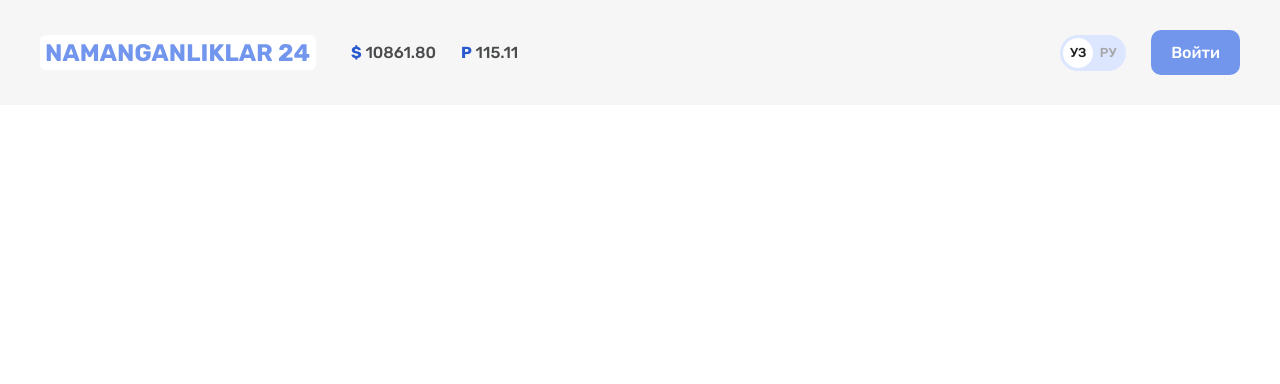
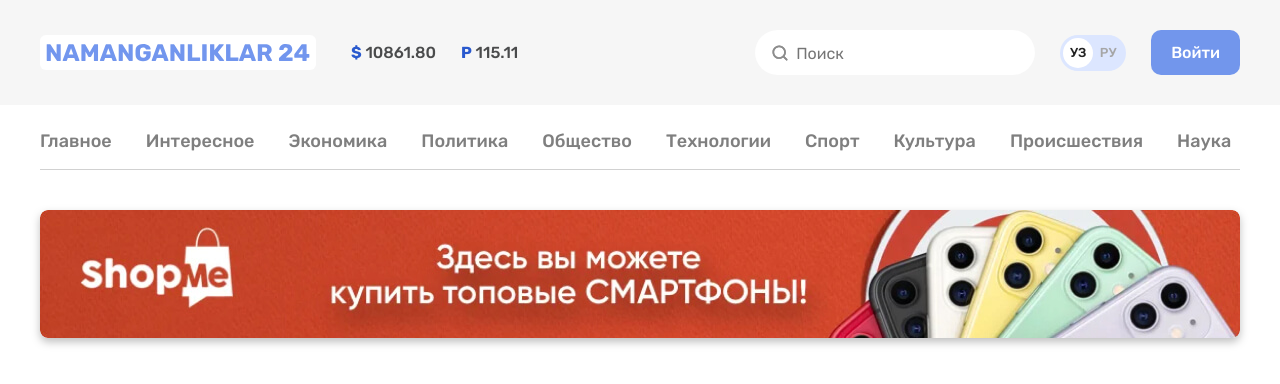
Before and after one commit to Azizbek-Boyhamdamov/n-24, a plain HTML site: page index.html in a window 1280 px wide. Drawn offline with Linux system fonts and the light colour scheme.

Commit message:
Add sitenav , site- header-banner and add search icon background of global-search-form-input

```diff
--- a/css/style.css
+++ b/css/style.css
@@ -1,6 +1,12 @@
 
 *{
   box-sizing: border-box;
+}
+
+*:focus{
+  outline: 1px dashed #2959CE;
+  offset: 2px;
+  outline-offset: 3px;
 }
 
 html{
@@ -60,6 +66,7 @@ li{
 .site-header-top {
   padding-top: 30px;
   padding-bottom: 30px;
+  margin-bottom: 10px;
   background-color: #f6f6f6;
 }
 
@@ -86,6 +93,7 @@ li{
 
 
 /* CURRENCY-RATES */
+
 .currency-rates {
   display: flex;
   align-items: center;
@@ -93,12 +101,37 @@ li{
   margin: 0;
   margin-right: auto;
 }
+
 .currency-rates-item:not(:last-child) {
   margin-right: 25px;
 }
+
 .currency-label {
   color: #2959CE;
 }
+
+
+/* GLOBAL-SEARCH-FORM */
+
+.global-search-form {
+  margin-right: 25px;
+}
+
+.global-search-form-input {
+  background-image: url("../img/search.svg");
+  background-repeat: no-repeat;
+  background-position: left;
+  background-position: 15px  13px;
+  border: 0;
+  border-radius: 36px;
+  padding-top: 15px;
+  padding-right: 20px;
+  padding-bottom: 13px;
+  padding-left: 41px;
+  font-style: 14px;
+  line-height: 17px;
+}
+
 /* LANG-TOGGLE */
 .lang-toggle {
   display: flex;
@@ -135,3 +168,53 @@ li{
 .button-primary:active{
   opacity: 0.6;
 }
+
+
+/* SITENAV */
+.sitenav {
+  border-bottom: 1px solid #D1D1D1;
+  padding-top: 12px;
+  padding-bottom: 12px;
+  margin-bottom: 40px;
+}
+
+.sitenav-list {
+  display: flex;
+  align-items: center;
+  flex-wrap: wrap;
+  padding: 0;
+  margin: 0;
+  margin-right: -34px;
+}
+
+.sitenav-item {
+  margin-right: 34px;
+  margin-top: 4px;
+  margin-bottom: 4px;
+}
+
+.sitenav-link {
+  color: #7F7F7F;
+  font-size: 18px;
+  line-height: 21px;
+}
+
+.sitenav-link:hover{
+  color: #2959CE;
+}
+
+.sitenav-link:active{
+  opacity: 0.6;
+}
+
+
+/* BANNER-PART */
+
+.site-header-banner-link{
+  display: flex;
+}
+
+.banner-img {
+  border-radius: 8px;
+  filter: drop-shadow(0px 4px 4px rgba(0, 0, 0, 0.25));
+}
--- a/index.html
+++ b/index.html
@@ -31,6 +31,9 @@
         </ul>
 
         <!-- GLOBAL SEARCH FORM -->
+        <form class="global-search-form" action="https://echo.htmlacademy.ru" method="get">
+          <input aria-label="search" class="global-search-form-input" type="search" name="search" placeholder="Поиск" required >
+        </form>
 
         <!-- LANG-TOGGLE -->
         <div class="lang-toggle">
@@ -42,6 +45,33 @@
         <a class="button button-primary" href="./index.html">Войти</a>
       </div>
     </div>
+
+    <div class="container">
+      <!-- SITENAV -->
+      <nav class="sitenav">
+        <ul class="sitenav-list">
+          <li class="sitenav-item"><a class="sitenav-link" href="#" >Главное</a></li>
+          <li class="sitenav-item"><a class="sitenav-link" href="#" >Интересное</a></li>
+          <li class="sitenav-item"><a class="sitenav-link" href="#" >Экономика</a></li>
+          <li class="sitenav-item"><a class="sitenav-link" href="#" >Политика</a></li>
+          <li class="sitenav-item"><a class="sitenav-link" href="#" >Общество</a></li>
+          <li class="sitenav-item"><a class="sitenav-link" href="#" >Технологии</a></li>
+          <li class="sitenav-item"><a class="sitenav-link" href="#" >Спорт</a></li>
+          <li class="sitenav-item"><a class="sitenav-link" href="#" >Культура</a></li>
+          <li class="sitenav-item"><a class="sitenav-link" href="#" >Происшествия</a></li>
+          <li class="sitenav-item"><a class="sitenav-link" href="#" >Наука</a></li>
+        </ul>
+      </nav>
+    </div>
+
+    <!-- SITE-HEADER-BANNER -->
+
+    <aside class="site-header-banner container">
+      <a class="site-header-banner-link" href="https://olcha.uz" target="_blank">
+        <img class="banner-img" src="./img/shop_me_ad.jpg" alt="banner-rasmi" srcset="./img/shop_me_ad.jpg 1x, ./img/shop_me_ad@2x.jpg 2x" width="100%" height="128">
+      </a>
+    </aside>
+
     </header>
   </body>
   </html>
```
Also changed, not shown: img/search.svg (added), img/shop_me_ad.jpg (added), img/shop_me_ad@2x.jpg (added). Lines whose indentation alone changed are shown as unchanged.
